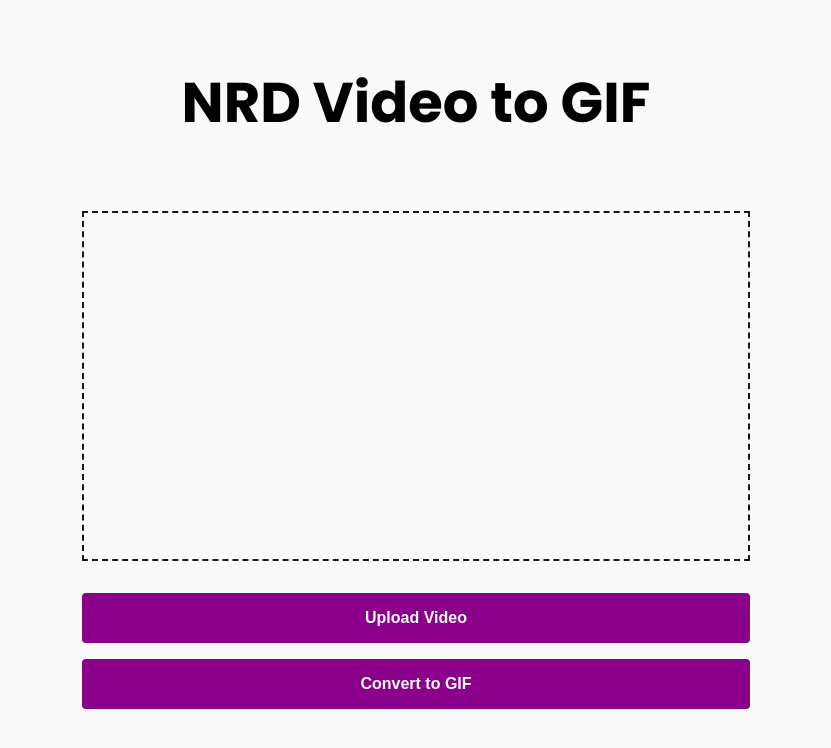
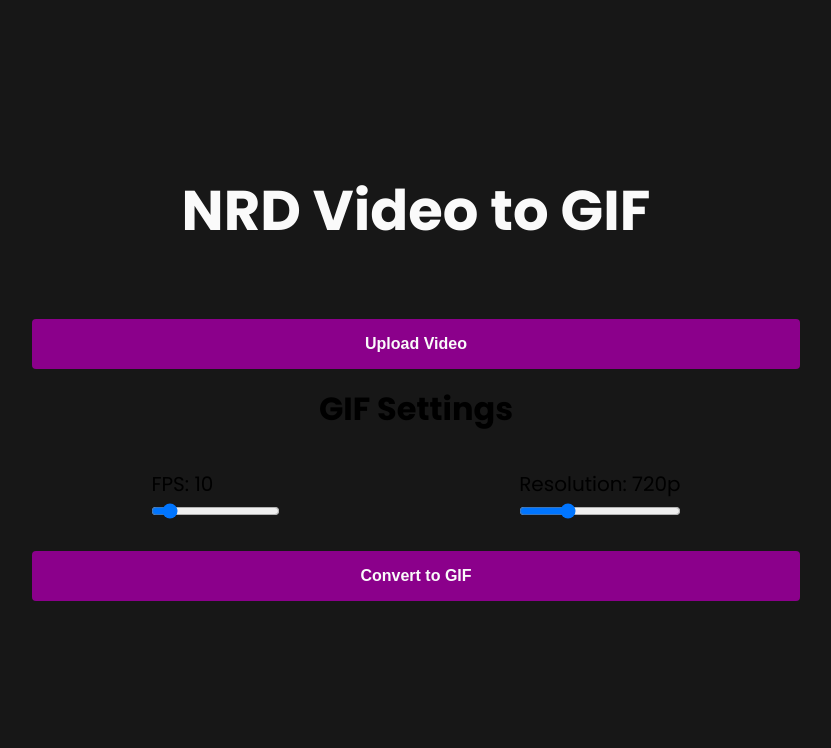
Before and after one commit to lnardon/VideoToGIF, a React (Create React App) app: page / in a window 1280 px wide. Shown: the top 748 px of the page, without its empty margins (224-1055 px from the left). Built offline with nearby package versions, Linux system fonts and the light colour scheme.

Commit message:
✨ Add fps and resolution control over gif

```diff
--- a/src/pages/Homepage/index.jsx
+++ b/src/pages/Homepage/index.jsx
@@ -3,6 +3,8 @@ import { createFFmpeg, fetchFile } from "@ffmpeg/ffmpeg";
 import styles from "./styles.module.css";
 
 function Homepage() {
+  const [fps, setFps] = useState(10);
+  const [resolution, setResolution] = useState(720);
   const [video, setVideo] = useState();
   const [gif, setGif] = useState();
 
@@ -13,10 +15,8 @@ function Homepage() {
     await ffmpeg.run(
       "-i",
       "upload.mp4",
-      "-t",
-      "2.5",
-      "-ss",
-      "2.0",
+      "-vf",
+      `fps=${fps},scale=${resolution}:-1:flags=lanczos`,
       "-f",
       "gif",
       "converted_file.gif"
@@ -27,6 +27,7 @@ function Homepage() {
       new Blob([gifFile.buffer], { type: "image/gif" })
     );
     setGif(url);
+    console.log(video);
   };
 
   const setDownload = () => {
@@ -39,9 +40,11 @@ function Homepage() {
   return (
     <div className={styles.container}>
       <h1 className={styles.title}>NRD Video to GIF</h1>
-      <div className={styles.gifPreview}>
-        {gif && <img src={gif} alt="gif" className={styles.gifImg} download />}
-      </div>
+      {gif && (
+        <div className={styles.gifPreview}>
+          <img src={gif} alt="gif" className={styles.gifImg} download />
+        </div>
+      )}
       {video && <h3 className={styles.fileLabel}> Arquivo: {video.name}</h3>}
       <input
         type="file"
@@ -55,8 +58,44 @@ function Homepage() {
         onClick={() => document.getElementById("selectedFile").click()}
         value="Upload Video"
       />
+      <h3 className={styles.subtitle}>GIF Settings</h3>
+      <div className={styles.fileSettings}>
+        <div className={styles.fileSettingsDiv}>
+          <h4 className={styles.fileSettingsLabel}>FPS: {fps}</h4>
+          <input
+            type="range"
+            name="fps"
+            id=""
+            min={5}
+            max={60}
+            value={fps}
+            onChange={(e) => setFps(e.target.value)}
+            className={styles.fileSettingsInput}
+          />
+        </div>
+        <div className={styles.fileSettingsDiv}>
+          <h4 className={styles.fileSettingsLabel}>
+            Resolution: {resolution}p
+          </h4>
+          <input
+            type="range"
+            name="resolution"
+            id=""
+            min={144}
+            max={2160}
+            step={40}
+            value={resolution}
+            onChange={(e) => setResolution(e.target.value)}
+            className={styles.fileSettingsInput}
+          />
+        </div>
+      </div>
       <div className={styles.buttonsDiv}>
-        <button className={styles.convertBtn} onClick={convertToGif}>
+        <button
+          className={styles.convertBtn}
+          onClick={convertToGif}
+          disabled={false}
+        >
           Convert to GIF
         </button>
         {gif ? (
--- a/src/pages/Homepage/styles.module.css
+++ b/src/pages/Homepage/styles.module.css
@@ -6,8 +6,8 @@
 
 body {
   width: 100vw;
-  height: 100vh;
-  background-color: #fafafa;
+  min-height: 100vh;
+  background-color: #171717;
   font-family: "Poppins", sans-serif;
   display: flex;
   flex-direction: column;
@@ -17,7 +17,7 @@ body {
 
 .container {
   width: 90%;
-  max-width: 700px;
+  max-width: 800px;
   display: flex;
   flex-direction: column;
   align-items: center;
@@ -31,6 +31,7 @@ body {
   font-weight: bold;
   text-align: center;
   margin-bottom: 5rem;
+  color: #fafafa;
 }
 
 .gifPreview {
@@ -46,7 +47,7 @@ body {
 }
 
 .gifImg {
-  width: 90%;
+  height: 90%;
 }
 
 .fileLabel {
@@ -63,6 +64,38 @@ body {
   width: 100%;
 }
 
+.subtitle {
+  font-size: 2rem;
+  margin: 0rem 1rem 2rem 1rem;
+  text-align: center;
+}
+
+.fileSettings {
+  display: flex;
+  align-items: center;
+  justify-content: space-around;
+  width: 100%;
+  margin-bottom: 2rem;
+}
+
+.fileSettingsDiv {
+  display: flex;
+  justify-content: center;
+  flex-direction: column;
+}
+
+.fileSettingsLabel {
+  font-size: 1.25rem;
+  font-weight: normal;
+  margin: 0.25rem 0rem;
+}
+
+.fileSettingsInput {
+  outline: none;
+  width: 100%;
+  max-width: 450px;
+}
+
 .convertBtn {
   width: 100%;
   font-size: 1rem;
@@ -76,3 +109,15 @@ body {
   border-radius: 0.25rem;
   margin-bottom: 1rem;
 }
+
+@media (max-width: 450px) {
+  .fileSettings {
+    flex-direction: column;
+    width: 100%;
+  }
+
+  .fileSettingsDiv {
+    width: 100%;
+    margin-bottom: 1rem;
+  }
+}
```
